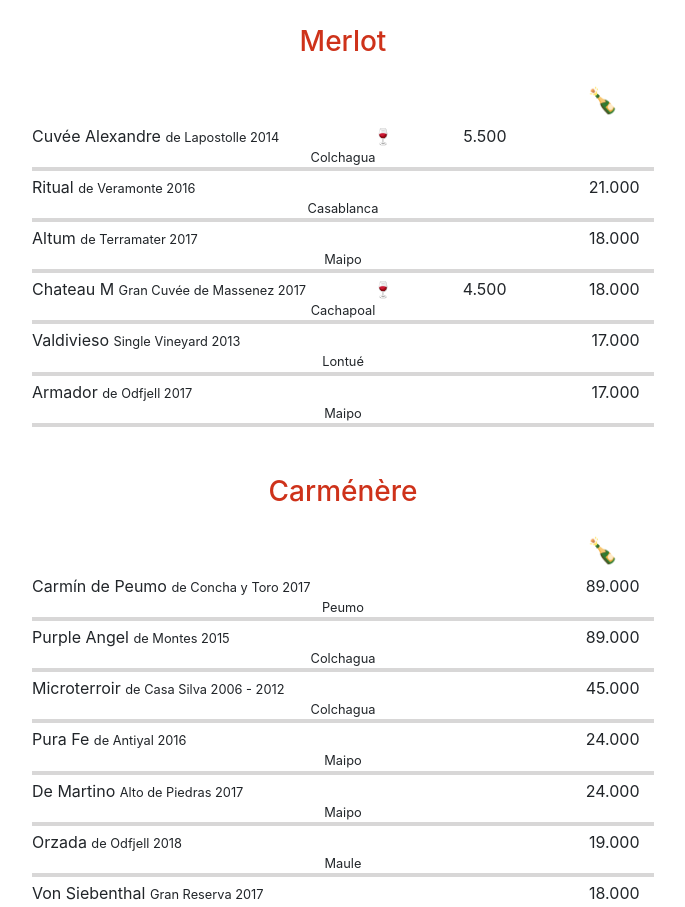
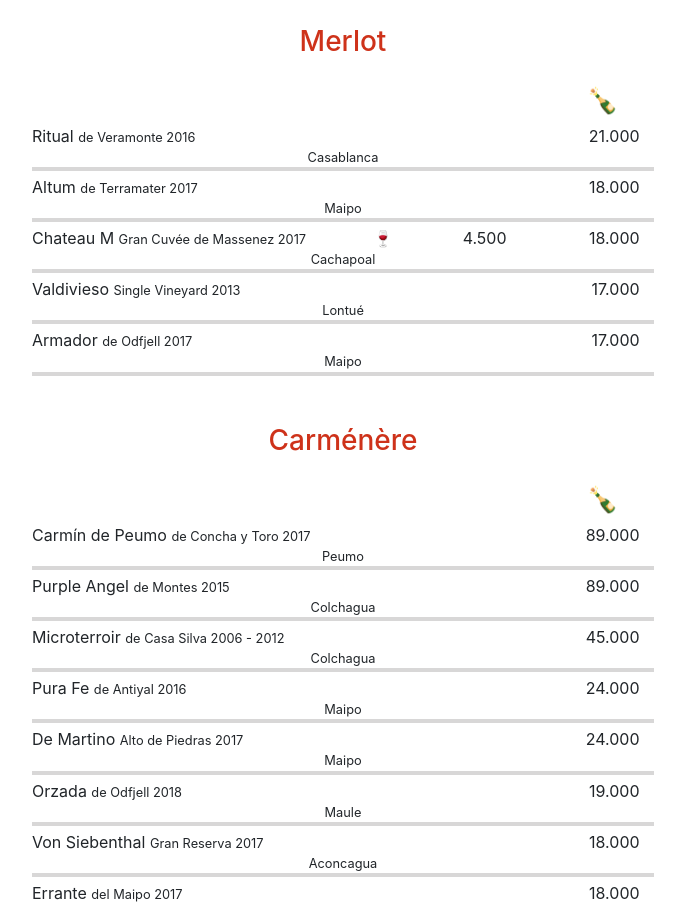
Before and after one commit to durbonca/Menu-QR-Google-sheet, a React (Create React App) app: page /Wine in a window 1280 px wide. Shown: the part 9300-10207 px from the top of the page, without its empty margins (297-982 px from the left). Built offline with nearby package versions, Linux system fonts and the light colour scheme.

Commit message:
Update dataWine.js

```diff
--- a/src/data/dataWine.js
+++ b/src/data/dataWine.js
@@ -283,7 +283,7 @@ const dataWine = [
         description:'',
         products:
         [
-            { id: 1, name: 'Cuvée Alexandre', description: 'de Lapostolle 2014', country: 'Colchagua', price: '5.500', price2: '' },
+           /*  { id: 1, name: 'Cuvée Alexandre', description: 'de Lapostolle 2014', country: 'Colchagua', price: '5.500', price2: '' },  */
             { id: 2, name: 'Ritual', description: 'de Veramonte 2016', country: 'Casablanca', price: '', price2: '21.000' },
             { id: 3, name: 'Altum', description: 'de Terramater 2017', country: 'Maipo', price: '', price2: '18.000' },
             /* { id: 4, name: 'Casa Silva', description: 'Angostura 2017', country: 'Colchagua', price: '', price2: '18.000' }, */
```
